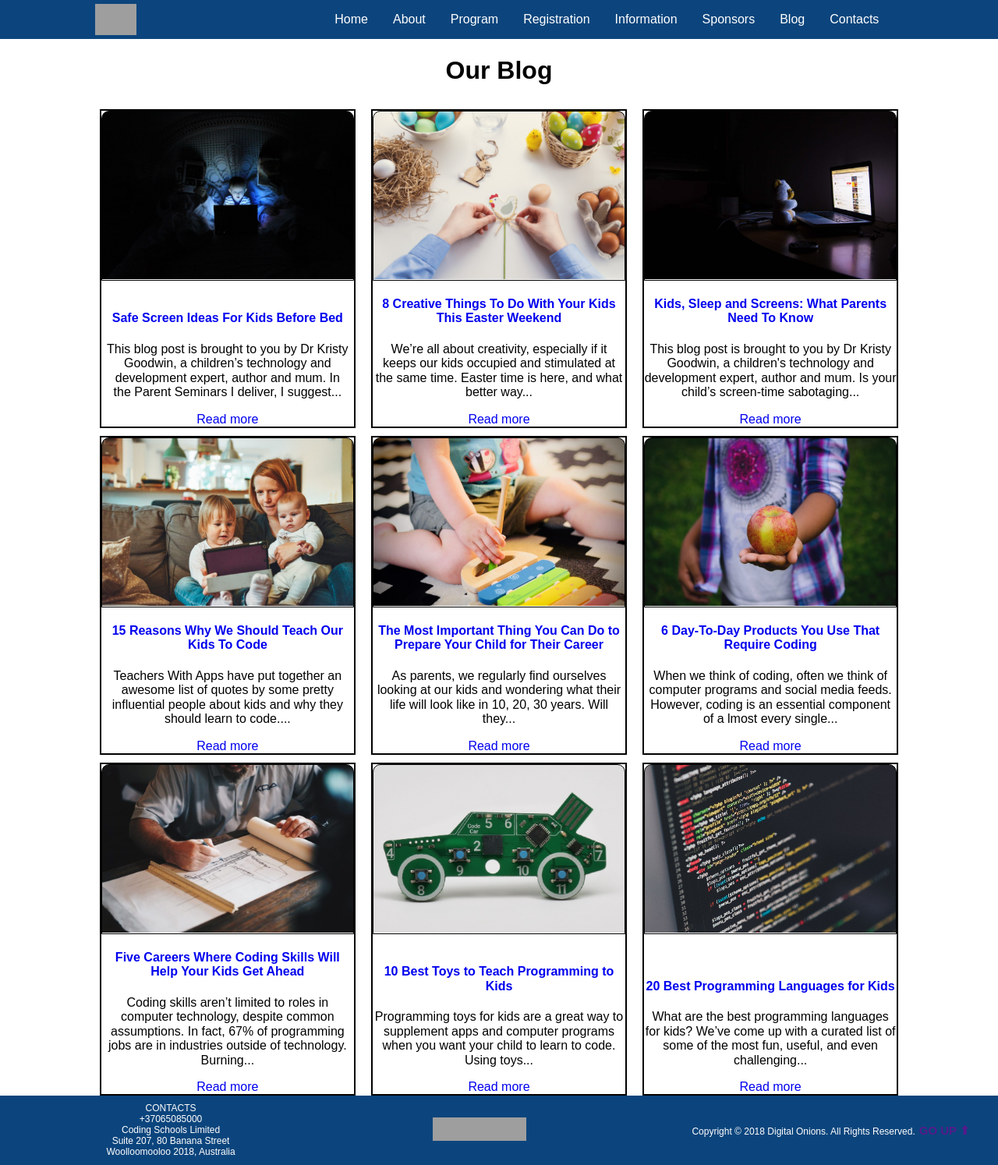
After one commit to bazilikas/frontend1, a PHP site: page /blog.html in a window 1280 px wide. The commit adds this page. Shown: the whole page at 78% size. Run offline with PHP 8.4, Linux system fonts and the light colour scheme; grey boxes are pictures that could not be loaded.

Commit message:
Add files via upload

```diff
--- a/Group project.html
+++ b/Group project.html
@@ -59,7 +59,7 @@
 					</div>
 			</div>
 			<a href ="#contacts">Sponsors</a>
-			<a href ="#about">Blog</a>
+			<a onclick="location.href='blog.html'">Blog</a>
 			<a href = "#services">Contacts</a>
 		</nav>
 	    </div>
@@ -104,7 +104,7 @@
 
   <!--==========KIDS TEACHERS VOLUNTIEERS===============-->
 
-	<div class="container">
+	<div class="KTVcontainer">
    	   <section>
 	       <div class="about">
 	        	<h2>FOR KIDS</h2>
--- /dev/null
+++ b/blog.html
@@ -0,0 +1,250 @@
+<!DOCTYPE html>
+<html>
+	<head>
+		<meta charset="utf-8">
+		<title>Group project</title>
+		<meta name="viewport" content="width=device-width, initial-scale=1.0">
+		<link rel="stylesheet" type="text/css" href="normalize.css"/>
+		<link href="https://fonts.googleapis.com/css?family=Paytone+One" rel="stylesheet">
+		<link rel="stylesheet" type="text/css" href="style.css"/>
+		<script src="scripts/collapse.js"></script>
+	</head>
+
+
+<body>
+
+	<header >
+		<div class="header-wrapper">
+
+			<img src="http://www.edumsia.my/sites/default/files/styles/inner_cover/public/article/cover/Logo_C%40S_800px.png?itok=vz1K2YG0" alt="Logo">
+			<nav>
+			<a href="#hello" onclick="location.href='Group project.html'">Home</a>
+			<div class="dropdown">
+				<button class="dropbtn">About</button>
+				<div class="dropdown-content">
+					<a href="#mission">Mission</a>
+					<a href="#goals">Goals</a>
+					<a href="#values">Values</a>
+					<a href="#history">History</a>
+					<a href="#safety">Safety & Protection</a>
+					<a href="#results">Results</a>
+				</div>
+				</div>
+			<div class="dropdown">
+				<button class="dropbtn">Program</button>
+					<div class="dropdown-content">
+						<a href="#">Schedule</a>
+						<a href="#">Lecturers</a>
+						<a href="#">Educational & Activity areas</a>
+					</div>
+			</div>
+			<div class="dropdown">
+				<button class="dropbtn">Registration</button>
+					<div class="dropdown-content">
+						<a href="#">Parents</a>
+						<a href="#">Lectors</a>
+						<a href="#">Volunteers</a>
+						<a href="#">Sponsors</a>
+					</div>
+			</div>
+			<div class="dropdown">
+				<button class="dropbtn" onclick="location.href='information.html'">Information</button>
+					<div class="dropdown-content">
+						<a href="#">Place location</a>
+						<a href="#">Food</a>
+						<a href="#">Transportation</a>
+						<a href="#">Pricing</a>
+						<a href="#">FAQ</a>
+					</div>
+			</div>
+			<a href ="#contacts">Sponsors</a>
+			<a href ="#about">Blog</a>
+			<a href = "#services">Contacts</a>
+		</nav>
+	    </div>
+	</header>
+  <!--=========================BLOG========================-->
+
+  <section class="blogsection">
+		<div class="container-fluid">
+			<h1 class="text-center">Our Blog</h1>
+			<div class="section">
+				<article class="card">
+					<a href="soon.html" class="card__image" style="background-image: url('images/blog1.jpg')">
+					</a>
+					<div class="card__body">
+						<h4 class="card__title">
+							<a href="soon.html">Safe Screen Ideas For Kids Before Bed</a>
+						</h4>
+							<p>This blog post is brought to you by&nbsp;Dr
+							Kristy Goodwin, a children’s technology and development expert, author
+							and mum. In the&nbsp;Parent Seminars&nbsp;I deliver, I suggest...
+							</p>
+						<a href="soon.html">Read more</a>
+					</div>
+				</article>
+
+
+
+				<article class="card">
+					<a href="soon.html" class="card__image" style="background-image: url('images/blog2.jpg')"></a>
+					<div class="card__body">
+						<h4 class="card__title">
+							<a href="soon.html">8 Creative Things To Do With Your Kids This Easter Weekend</a>
+						</h4>
+							<p>We’re all about creativity, especially if it
+							keeps our kids occupied and stimulated at the same time. Easter time is
+							here, and what better way...
+							</p>
+						<a href="soon.html">Read more</a>
+					</div>
+				</article>
+
+
+
+				<article class="card">
+					<a href="soon.html" class="card__image" style="background-image: url('images/blog3.jpg');"></a>
+					<div class="card__body">
+						<h4 class="card__title">
+						<a href="soon.html">Kids, Sleep and Screens: What Parents Need To Know</a>
+						</h4>
+							<p>This blog post is brought to you by Dr Kristy
+								Goodwin, a children's technology and development expert, author and mum.
+								Is your child’s screen-time sabotaging...
+							</p>
+							<a href="soon.html">Read more</a>
+					</div>
+				</article>
+
+
+				<article class="card">
+					<a href="soon.html" class="card__image" style="background-image: url('images/blog4.jpg');"></a>
+					<div class="card__body">
+						<h4 class="card__title">
+						<a href="soon.html">15 Reasons Why We Should Teach Our Kids To Code</a>
+						</h4>
+								<p>Teachers With Apps have put together an awesome
+								list of quotes by some pretty influential people about kids and why they
+								should learn to code....
+							</p>
+							<a href="soon.html">Read more</a>
+					</div>
+				</article>
+
+
+				<article class="card">
+					<a href="soon.html" class="card__image" style="background-image: url('images/blog5.jpg');"></a>
+					<div class="card__body">
+						<h4 class="card__title">
+						<a href="soon.html">The Most Important Thing You Can Do to Prepare Your Child for Their Career</a>
+						</h4>
+								<p>As parents, we regularly find ourselves looking
+								at our kids and wondering what their life will look like in 10, 20, 30
+								years. Will they...
+							</p>
+								<a href="soon.html">Read more</a>
+					</div>
+				</article>
+
+
+				<article class="card">
+					<a href="soon.html" class="card__image" style="background-image: url('images/blog6.jpg');"></a>
+					<div class="card__body">
+						<h4 class="card__title">
+						<a href="soon.html">6 Day-To-Day Products You Use That Require Coding</a>
+						</h4>
+								<p>When we think of coding, often we think of
+								computer programs and social media feeds. However, coding is an
+								essential component of a
+								lmost every single...
+							</p>
+						<a href="soon.html">Read more</a>
+					</div>
+				</article>
+
+				<article class="card">
+					<a href="soon.html" class="card__image" style="background-image: url('images/blog7.jpg');"></a>
+					<div class="card__body">
+						<h4 class="card__title">
+						<a href="soon.html">Five Careers Where Coding Skills Will Help Your Kids Get Ahead</a>
+						</h4>
+								<p>Coding skills aren’t limited to roles in
+								computer technology, despite common assumptions. In fact, 67% of
+								programming jobs are in
+								industries outside of technology. Burning...</p>
+							<a href="soon.html">Read more</a>
+					</div>
+				</article>
+
+				<article class="card">
+					<a href="soon.html" class="card__image" style="background-image: url('images/blog8.png');"></a>
+					<div class="card__body">
+						<h4 class="card__title">
+						<a href="soon.html">10 Best Toys to Teach Programming to Kids</a>
+						</h4>
+								<p>Programming toys for kids are a great way to
+								supplement apps and computer programs when you want your child to learn
+								to code. Using toys...
+								</p>
+							<a href="soon.html">Read more</a>
+					</div>
+				</article>
+
+				<article class="card">
+					<a href="soon.html" class="card__image" style="background-image: url('images/blog9.jpg');"></a>
+					<div class="card__body">
+						<h4 class="card__title">
+						<a href="soon.html">20 Best Programming Languages for Kids</a>
+						</h4>
+								<p>What are the best programming languages for
+								kids? We’ve come up with a curated list of some of the most fun, useful,
+								and even challenging...
+								</p>
+								<a href="soon.html">Read more</a>
+							<div>
+				<article>
+			</div>
+		</div>
+	</section>
+
+
+
+
+
+<!--=============FOOTER==============-->
+
+	<footer>
+		<div class="three-columns">
+
+			<div class="contacts">
+					CONTACTS<br>
+					+37065085000<br>
+					Coding Schools Limited<br>
+					Suite 207, 80 Banana Street<br>
+					Woolloomooloo 2018, Australia<br>
+			</div>
+
+			<div class="social">
+				<div class="soc" span title="Facebook"><a href="#"><img src="https://cdn4.iconfinder.com/data/icons/social-media-icons-the-circle-set/48/facebook_circle-512.png"></a>
+				</div>
+				<div class="soc" span title="Twitter"><a href="#"><img src="https://www.shareicon.net/data/128x128/2016/08/01/640413_media_512x512.png"></a>
+				</div><div class="soc" span title="Instagram"><a href="#"><img src="https://cdn3.iconfinder.com/data/icons/free-social-icons/67/instagram_circle_color-512.png"></a>
+				</div>
+			</div>
+
+			<div class="copy"> Copyright © 2018 Digital Onions. All Rights Reserved.<a href id="#header-wrapper"><span class="goup">GO UP ⬆</span></a>
+			</div>
+
+		</div>
+		<!-- end of three-columns -->
+
+	</footer>
+
+
+</div>
+   <script src="scripts/slider.js"></script>
+   <script src="scripts/collapse.js"></script>
+
+</body>
+
+</html>
--- a/style.css
+++ b/style.css
@@ -1,4 +1,29 @@
+/*=====TODO=====*/
+/*
+1.Pasidaryt meniu kad sumažinus į tablet ar mobile normalus būtų
+2.For kids for teacher for voluntiers sekcijoj jei truputi sumazini
+ langa tai sokineja registracijos tie blokeliai
+3. labiau į galą padaryt visokais animacijas/transitions on hover ir pan
+4. Kolkas viską sumečiau į @media only screen and (min-width: 1201px) tai
+ reiks kitus peržiūrėt kad ant tablet ir mobile norma atrodytų)
+5.
+6.
+7.
+8.Pildykit kas šauna į galvą dėl tobulinimų, kiek spėsim tiek sufixinsim
+9.
+ */
+
+ a{
+	text-decoration: none;
+}
+
 @import url('https://fonts.googleapis.com/css?family=Raleway');
+
+@media only screen and (min-width: 1201px){
+
+
+
+
 body {
 	font-family: 'Raleway', sans-serif;
   	font-size: 12pt;
@@ -169,31 +194,33 @@ nav a:active {
 
 
    /* ==========KIDS TEACHERS VOLUNTIEERS=============== */
-.container{
+.KTVcontainer{
 	display: flex;
 	flex-wrap: wrap;
 	/* align-items: stretch; */
 	justify-content: space-around; /*man su space around graziau atrodo, kai viena slieka lygiuoja centre*/
+	padding: 35px;
+
 
 }
 
-section{
+.KTVcontainer section, .lectors-wrapper section, .parentfeedbacks section {
 	max-width: 30%;
 	min-width: 300px;
-	background-color: white;
+	background-color: rgba(255, 255, 255, 0.075);
 	padding: 15px;
 	/* margin: 0 auto; */
 }
 
-section img {
+.KTVcontainer section img {
 	/* display: block; */
 	/* padding: 10px; */
 	/* margin: 0px auto;	 */
 }
-section h2{
+.KTVcontainer section h2{
 	text-align: center;
 }
-section a {
+.KTVcontainer section a {
 	display:block;
 	text-align:center;
 	 background-color:#0c457d;
@@ -204,7 +231,7 @@ section a {
 	 text-decoration: none;
 }
 
-section a:hover	{
+.KTVcontainer section a:hover	{
 	text-decoration: none;
 }
 
@@ -239,11 +266,10 @@ section a:hover	{
 	flex-wrap: wrap;
 	justify-content: center;
 }
-
-.lectsection > img{
+/*.lectsection > img{
 	width: 100%;
 }
-
+*/
 .lectinfo > h3, .aboutlector{
 	color: white;
 }
@@ -531,7 +557,6 @@ a.reg-button {
 .foodcontainer > div{
 	background-color:#0288d1;
 
-
 }
 
 .one{
@@ -607,24 +632,128 @@ margin: 0 auto;
 	padding: 10px;
 	background-color:#e1f5fe;}
 
+/*===========BLOG full screen===========*/
 
+.text-center{text-align:center}
+	.container-fluid{
+	margin:0 auto;
+	width: 80%;
 
+	}
 
-@media only screen and (max-width: 600px) {
+	div.section{
+		display: flex;
+		flex-wrap: wrap;
+		justify-content: space-between;
+		align-content: space-between;
+		text-align: center;
+	}
 
-section{
-	/* max-width: 30%; */
-	/* min-width: 300px; */
-	/* padding: 10px;
-	margin: 5px; */
-	/* align-items: center; */
-	/* margin: 0 auto; */
-	padding: 5px;
-	justify-content: center;
-	/* margin-top: 10px; */
+	article.card{
+		max-width: 32%;
+		border: 2px solid black;
+		display: flex;
+		flex-wrap: wrap;
+		align-content: space-between;
+		margin-top: 10px;
+	}
+
+	.card__image{
+		padding-top: 66.64%;
+		/* becouse background has no height and we dont want to set it in px
+		/* (img-height / img-width * container-width) */
+					/* (853 / 1280 * 100) */
+		width: 100%;
+		height: 0;
+		background-size: contain;
+		background-repeat: no-repeat;
+		border-top-left-radius: 10px;
+		border-top-right-radius: 10px;
+		border: 1px solid black;
+	}
+
+/* ==========END OF BLOG CSS=============== */
+
 }
 
 
-section:first-child{
-margin-top: 0;
+@media only screen and (min-width: 601px) and (max-width: 1200px){
+
+	.text-center{text-align:center}
+	.container-fluid{
+	margin:0 auto;
+	width: 90%;
+	}
+
+	div.section{
+		display: flex;
+		flex-wrap: wrap;
+		justify-content: space-between;
+		align-content: space-between;
+		text-align: center;
+	}
+
+	article.card{
+		max-width: 49%;
+		border: 2px solid black;
+		display: flex;
+		flex-wrap: wrap;
+		align-content: space-between;
+		margin-top: 10px;
+	}
+
+	.card__image{
+		padding-top: 66.64%;
+		/* becouse background has no height and we dont want to set it in px
+		/* (img-height / img-width * container-width) */
+					/* (853 / 1280 * 100) */
+		width: 100%;
+		height: 0;
+		background-size: contain;
+		background-repeat: no-repeat;
+		border-top-left-radius: 10px;
+		border-top-right-radius: 10px;
+		border: 1px solid black;
+	}
 }
+
+
+@media only screen and (max-width: 600px){
+
+
+	/* ==========BLOG CSS=============== */
+		.text-center{text-align:center}
+		.container-fluid{
+		margin:0 auto;
+		width: 100%;
+		border: 1px solid black;
+		}
+
+		div.section{
+			display: flex;
+			flex-wrap: wrap;
+			text-align: center;
+		}
+
+		article.card{
+			max-width: 100%;
+			border: 2px solid black;
+			display: flex;
+			flex-wrap: wrap;
+			align-content: space-between;
+			margin-top: 10px;
+			padding-bottom: 50px;
+		}
+
+		.card__image{
+			padding-top: 66.64%;
+			/* becouse background has no height and we dont want to set it in px
+			/* (img-height / img-width * container-width) */
+						/* (853 / 1280 * 100) */
+			width: 100%;
+			height: 0;
+			background-size: contain;
+			background-repeat: no-repeat;
+			border: 1px solid black;
+		}
+	}
```
Also changed, not shown: soon.html (added, +95 -0 lines), images/blog1.jpg (added), images/blog2.jpg (added), images/blog3.jpg (added), images/blog4.jpg (added), images/blog5.jpg (added), images/blog6.jpg (added), images/blog7.jpg (added), images/blog8.png (added), images/blog9.jpg (added), images/forestbridge.jpg (added).
